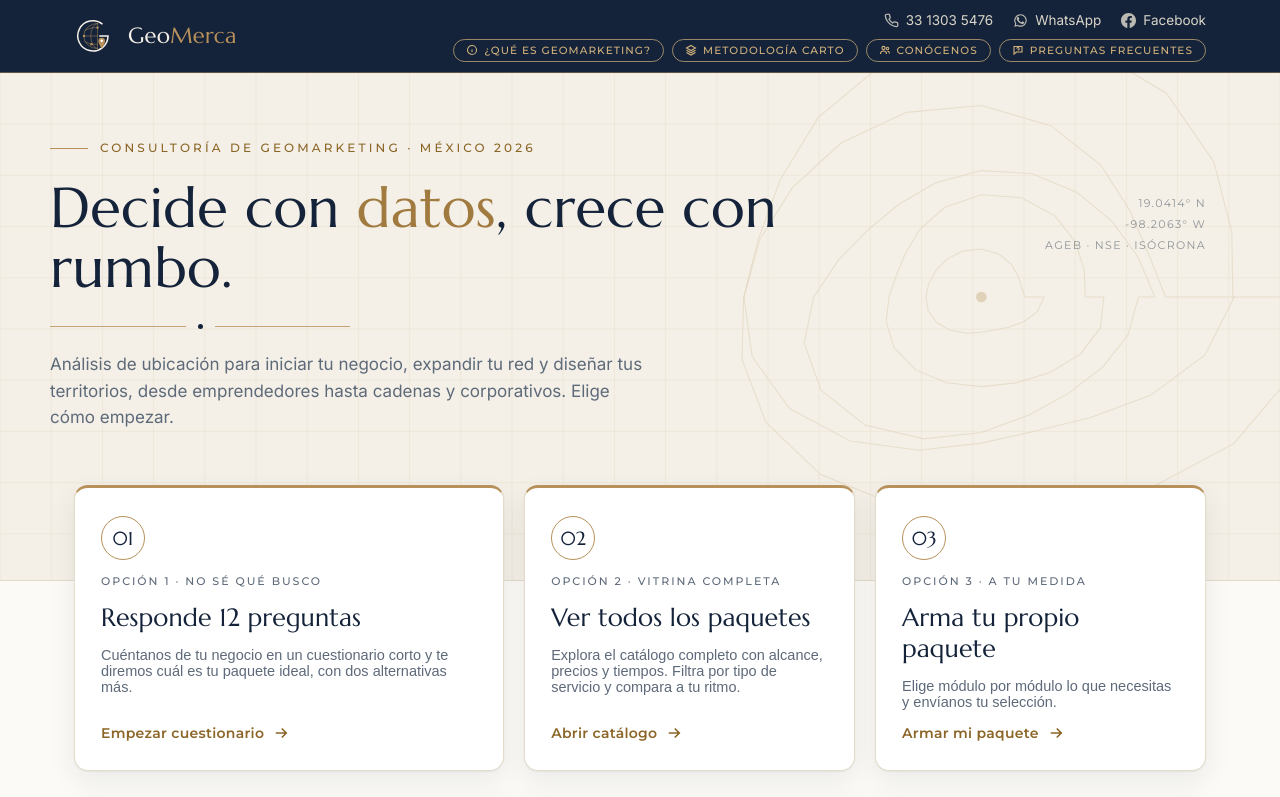
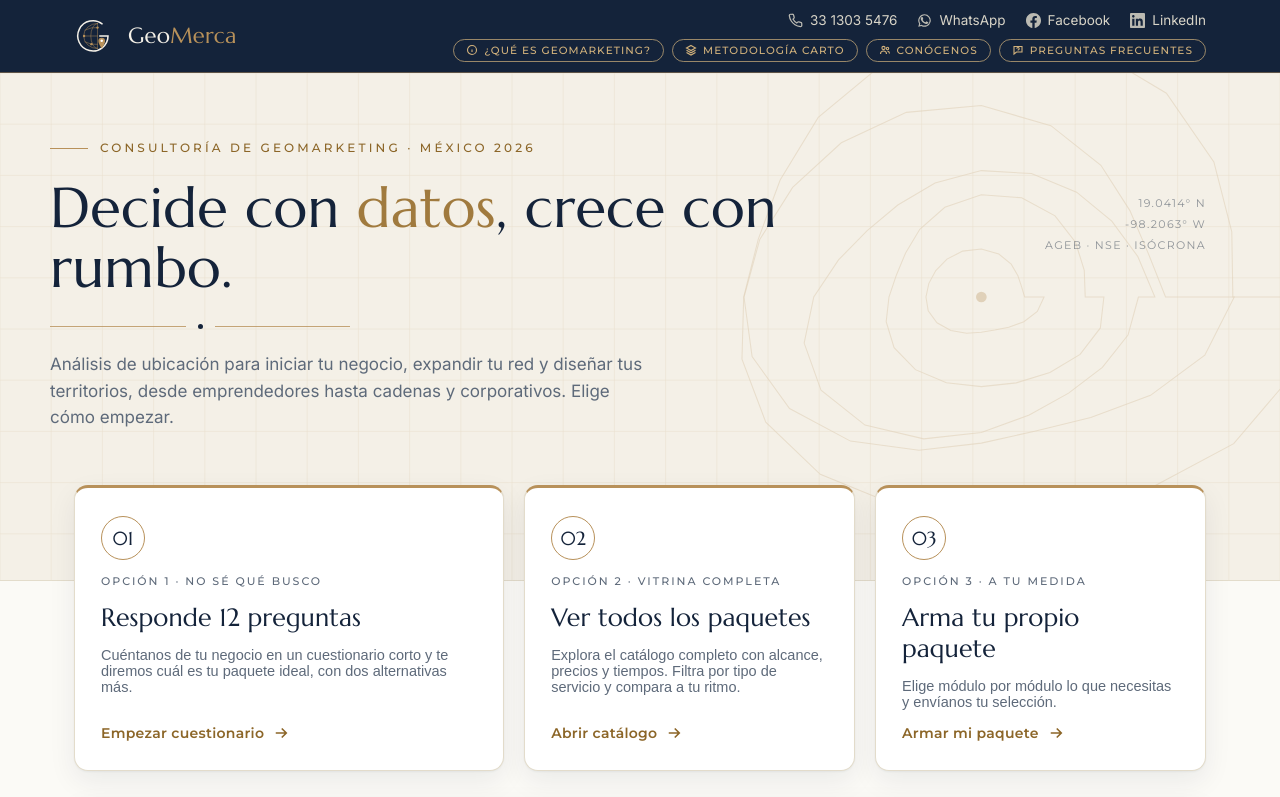
Before and after one commit to geoalex1769/geoalex1769.github.io, a plain HTML site: page index.html in a window 1280 px wide. Shown: the top 797 px of the page. Drawn offline with Linux system fonts and the light colour scheme.

Commit message:
Add files via upload

```diff
--- a/index.html
+++ b/index.html
@@ -548,6 +548,10 @@
       <a href="https://www.facebook.com/people/GeoMerca-Consultor%C3%ADa-de-GeoMarketing-y-Marketing-Estrat%C3%A9gico/61594093679678/" target="_blank" rel="noopener">
         <svg class="ic" viewBox="0 0 24 24" fill="currentColor"><path d="M24 12.07C24 5.41 18.63 0 12 0S0 5.4 0 12.07C0 18.1 4.39 23.1 10.13 24v-8.44H7.08v-3.49h3.04V9.41c0-3.02 1.8-4.7 4.54-4.7 1.31 0 2.68.24 2.68.24v2.97h-1.5c-1.5 0-1.96.93-1.96 1.89v2.26h3.32l-.53 3.5h-2.8V24C19.62 23.1 24 18.1 24 12.07z"/></svg>
         Facebook
+      </a>
+      <a href="https://www.linkedin.com/in/alexander-robles-483800397" target="_blank" rel="noopener">
+        <svg class="ic" viewBox="0 0 24 24" fill="currentColor"><path d="M20.447 20.452h-3.554v-5.569c0-1.328-.027-3.037-1.852-3.037-1.853 0-2.136 1.445-2.136 2.939v5.667H9.351V9h3.414v1.561h.046c.477-.9 1.637-1.85 3.37-1.85 3.601 0 4.267 2.37 4.267 5.455v6.286zM5.337 7.433c-1.144 0-2.063-.926-2.063-2.065 0-1.138.92-2.063 2.063-2.063 1.14 0 2.064.925 2.064 2.063 0 1.139-.925 2.065-2.064 2.065zm1.782 13.019H3.555V9h3.564v11.452zM22.225 0H1.771C.792 0 0 .774 0 1.729v20.542C0 23.227.792 24 1.771 24h20.451C23.2 24 24 23.227 24 22.271V1.729C24 .774 23.2 0 22.222 0h.003z"/></svg>
+        LinkedIn
       </a>
     </div>
     <div class="topbtns">
```
